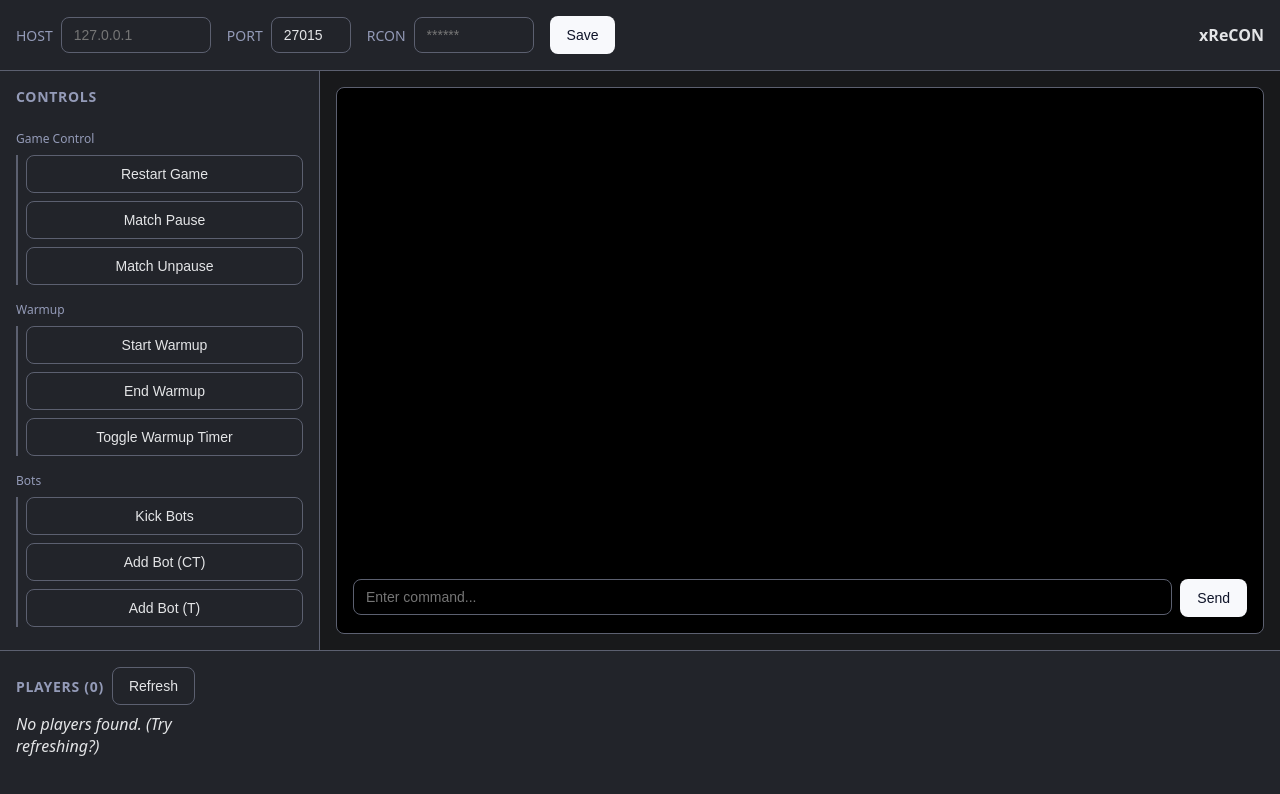
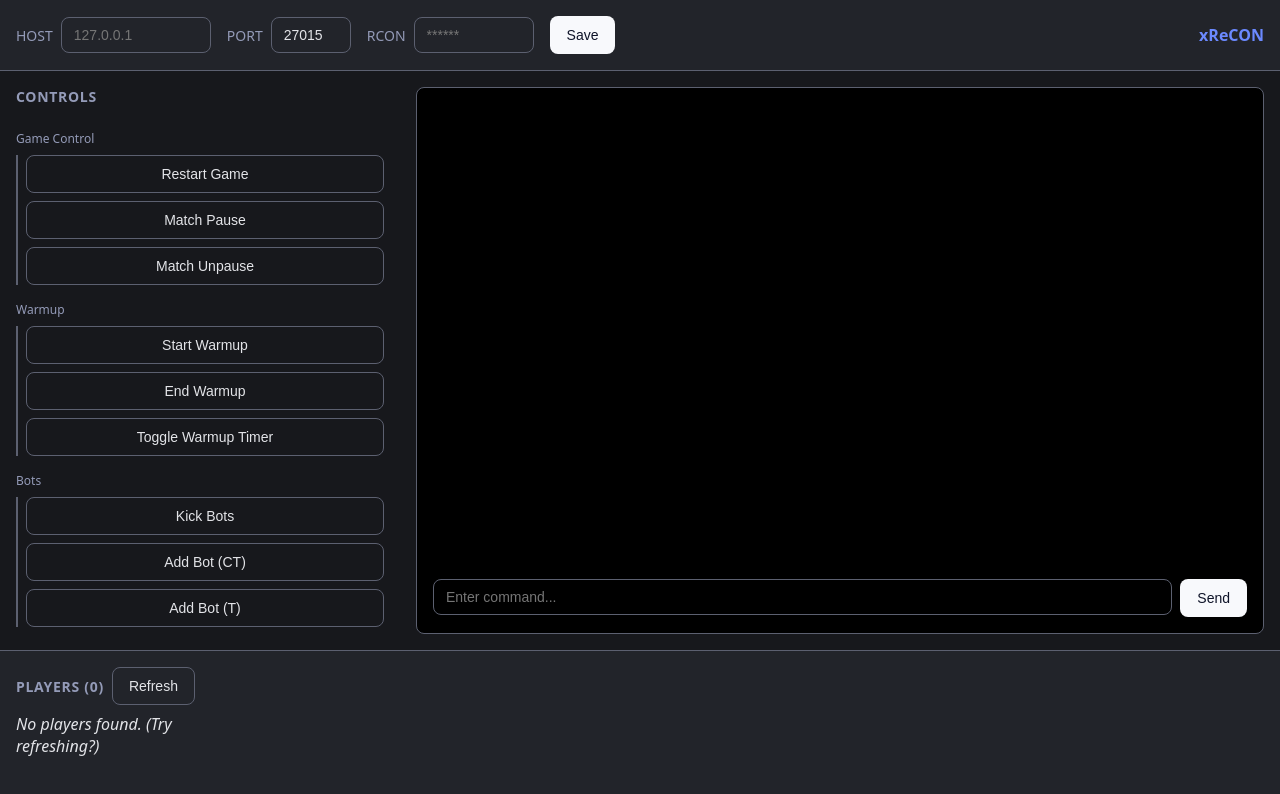
Before and after one commit to xiblizz/xrecon, a SvelteKit app: page / in a window 1280 px wide. Shown: the top 794 px of the page. Built offline with nearby package versions, Linux system fonts and the light colour scheme.

Commit message:
small fixes

```diff
--- a/src/routes/+page.svelte
+++ b/src/routes/+page.svelte
@@ -258,7 +258,7 @@
         </div>
         <button on:click={saveConfig}>Save</button>
         <div style="flex:1"></div>
-        <span style="font-weight:bold; color: hsl(var(--primary));">xReCON</span>
+        <span style="font-weight:bold; color: hsl(from var(--accent) h s l);">xReCON</span>
     </header>
 
     <!-- Left: Control Panel -->
@@ -331,7 +331,7 @@
         </div>
         <div
             class="flex-col gap-2"
-            style="overflow-y:auto; flex:1; max-height: auto;"
+            style="overflow-y: auto; flex:1; max-height: auto;"
         >
             {#each workshopMaps as map}
                 <div style="display:flex; gap:0.2rem;">
@@ -359,6 +359,16 @@
             class="flex-col gap-2"
             style="margin-top:0.5rem; padding-top: 0.5rem;"
         >
+            <div
+                class="label"
+                style="font-size:0.75rem;"
+            >
+                Add Workshop Map:
+            </div>
+            <div
+                class="flex-row gap-2"
+                style="font-size:0.8rem; align-items:center;"
+            >
                 <input
                     type="text"
                     bind:value={newMapName}
@@ -371,6 +381,7 @@
                     placeholder="Map ID"
                     style="font-size:0.8rem;"
                 />
+            </div>
             <button
                 on:click={addWorkshopMap}
                 style="font-size:0.8rem;">Add Workshop Map</button
--- a/src/ui.css
+++ b/src/ui.css
@@ -1,6 +1,6 @@
 :root {
-  --background: hsl(228 5% 10%);
-  --foreground: hsl(228 5% 90%);
+  --background: hsl(228 10% 10%);
+  --foreground: hsl(228 10% 90%);
 
   --card: hsl(228 10% 15%);
   --card-foreground: hsl(228 31% 91%);
@@ -21,7 +21,7 @@
   --accent-foreground: hsl(228 40% 90%);
 
   --destructive: hsl(0 65% 30%);
-  --destructive-foreground: hsl(0 40% 90%);
+  --destructive-foreground: hsl(0 30% 95%);
 
   --border: hsl(228 10% 40%);
   --input: hsl(from var(--border) h s l);
@@ -44,7 +44,7 @@ body {
 
 *, *::before, *::after {
   box-sizing: border-box;
-  border-color: hsl(from var(--border) h s l);
+  border-color: hsla(from var(--border) h s l / 0.2);
 }
 
 button {
@@ -61,7 +61,7 @@ button {
 }
 
 button:hover {
-  opacity: 0.9;
+  opacity: 0.8;
 }
 
 button.secondary {
@@ -81,7 +81,8 @@ button.outline {
 }
 
 button.outline:hover {
-  background-color: hsl(from var(--accent) h s l);
+  background-color: hsla(from var(--accent) h s l / 0.5);
+  border-color: hsla(from var(--accent) h s l / 0.8);
   color: hsl(from var(--accent-foreground) h s l);
 }
 
@@ -115,7 +116,7 @@ select option {
     "sidebar content"
     "footer footer";
   grid-template-rows: auto 1fr auto;
-  grid-template-columns: 25svw 1fr;
+  grid-template-columns: 400px 1fr;
   height: 100%;
   width: 100%;
 }
@@ -132,9 +133,9 @@ select option {
 
 .sidebar {
   grid-area: sidebar;
-  border-right: 1px solid hsl(from var(--border) h s l);
+  /* border-right: 1px solid hsl(from var(--border) h s l); */
   padding: 1rem;
-  background-color: hsl(from var(--card) h s l);
+  background-color: hsl(from var(--background) h s l);
   display: flex;
   flex-direction: column;
   gap: 0.5rem;
```
Lines whose indentation alone changed are shown as unchanged.
